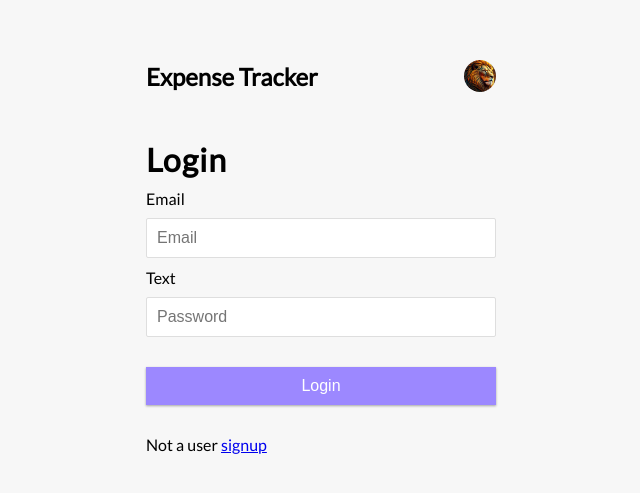
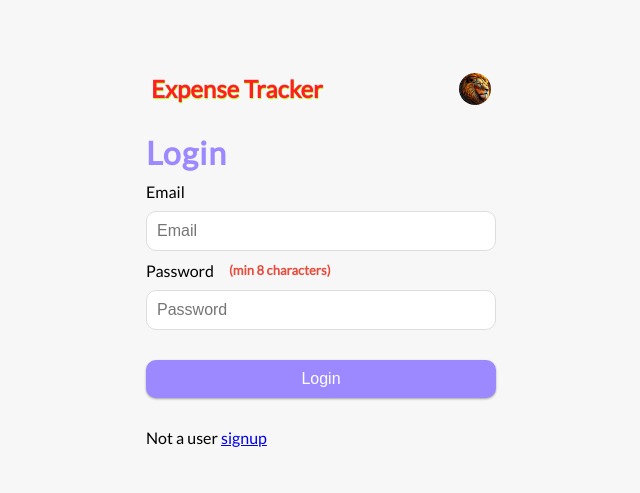
Before and after one commit to Divu03/Expense-Tracker, a React (Create React App) app in the folder expense-tracker/: page /login in a window 1280 px wide. Shown: the part 137-630 px from the top of the page, without its empty margins (319-959 px from the left). Built offline with nearby package versions, Linux system fonts and the light colour scheme; no server answers.

Commit message:
updated some css

```diff
--- a/expense-tracker/src/App.css
+++ b/expense-tracker/src/App.css
@@ -6,6 +6,19 @@
 
 * {
   box-sizing: border-box;
+}
+
+.label-container {
+  display: flex;
+  align-items: center;
+}
+
+.warning{
+  font-size: small;
+  margin: 0%;
+  padding-left: 15px;
+  color: #e74c3c;
+  font-weight: bold;
 }
 
 body {
@@ -20,13 +33,19 @@ body {
 }
 
 .container {
-  margin: 30px auto;
+  margin: 10px auto 30px auto;
   width: 350px;
 }
 
 h1 {
   letter-spacing: 1px;
   margin: 0;
+  color: #9c88ff;
+}
+
+h2{
+  color: #FF1F1F;
+  text-shadow: 0.5px 0.5px 0.5px greenyellow;
 }
 
 h3 {
@@ -43,6 +62,7 @@ h4 {
 .inc-exp-container {
   background-color: #fff;
   box-shadow: var(--box-shadow);
+  border-radius: 15px;
   padding: 20px;
   display: flex;
   justify-content: space-between;
@@ -82,7 +102,7 @@ input[type='email'],
 input[type='password'],
 input[type='number'] {
   border: 1px solid #dedede;
-  border-radius: 2px;
+  border-radius: 10px;
   display: block;
   font-size: 16px;
   padding: 10px;
@@ -99,6 +119,7 @@ input[type='number'] {
   font-size: 16px;
   margin: 10px 0 30px;
   padding: 10px;
+  border-radius: 10px;
   width: 100%;
 }
 
@@ -127,6 +148,7 @@ input[type='number'] {
   display: flex;
   justify-content: space-between;
   align-items: center;
+  margin: 5px;
 }
 
 .account-icon {
@@ -140,6 +162,10 @@ input[type='number'] {
 .btn:focus,
 .delete-btn:focus {
   outline: 0;
+}
+
+.balanceDiv{
+  margin: 5px;
 }
 
 .list {
@@ -156,7 +182,9 @@ input[type='number'] {
   justify-content: space-between;
   position: relative;
   padding: 10px;
+  border-radius: 10px;
   margin: 10px 0;
+  margin: 0px 10px;
 }
 
 .list li.plus {
--- a/expense-tracker/src/components/Balance.js
+++ b/expense-tracker/src/components/Balance.js
@@ -8,9 +8,9 @@ export const Balance = () => {
     const total = amounts.reduce((acc, item) => (acc += item), 0).toFixed(2);
 
     return (
-        <>
+        <div className='balanceDiv'>
             <h4>Your Balance</h4>
             <h1>${total}</h1>
-        </>
+        </div>
     );
 };
--- a/expense-tracker/src/components/Login.js
+++ b/expense-tracker/src/components/Login.js
@@ -37,7 +37,10 @@ export const Login = () => {
                 <input type="email" id='email' value={email} onChange={(e)=>setEmail(e.target.value)} placeholder="Email" />
             </div>
             <div className="form-control">
-                <label htmlFor="password">Text</label>
+                <div className="label-container">
+                    <label htmlFor="password">Password</label>
+                    <p className='warning'>(min 8 characters)</p>
+                </div>
                 <input type="password" id='password' value={password} onChange={(e)=>setPassword(e.target.value)} placeholder="Password" />
             </div>
             <button className="btn sl">Login</button>
--- a/expense-tracker/src/components/Signup.js
+++ b/expense-tracker/src/components/Signup.js
@@ -47,7 +47,10 @@ export const Signup = () => {
                     <input type="email" id='email' value={email} onChange={(e) => setEmail(e.target.value)} placeholder="Email" />
                 </div>
                 <div className="form-control">
-                    <label htmlFor="password">Password</label>
+                    <div className="label-container">
+                        <label htmlFor="password">Password</label>
+                        <p className='warning'>(min 8 characters)</p>
+                    </div>
                     <input type="password" id='password' value={password} onChange={(e) => setPassword(e.target.value)} placeholder="Password" />
                 </div>
                 <button className="btn sl">Signup</button>
```
